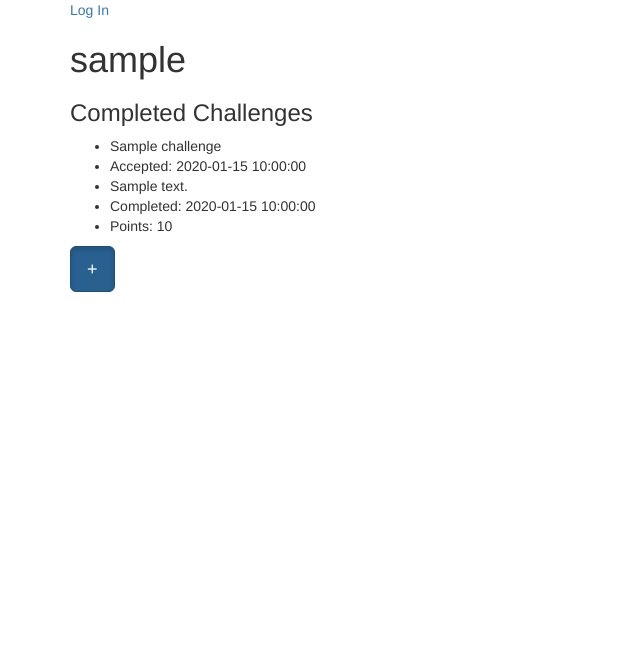
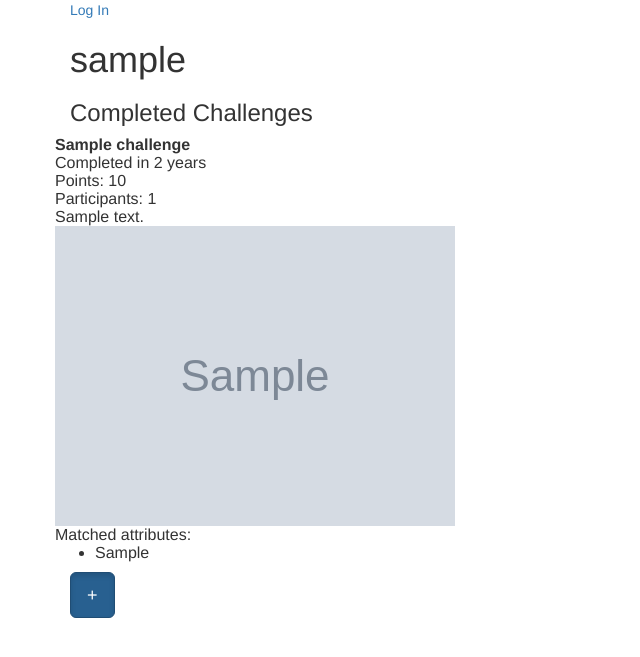
Before and after one commit to NatashaMitchko/nerve, a Flask app: a page that uses templates/base.html in a window 1280 px wide. Shown: the top 657 px of the page, without its empty margins (0-640 px from the left). Run offline with Flask 2, Linux system fonts and the light colour scheme; tables that the repository leaves empty hold one stand-in row (values such as "Sample post"); grey boxes marked "Sample" are stand-in pictures; some libraries are stand-ins or nearby versions.

Commit message:
Thursday morning check-in

```diff
--- a/server.py
+++ b/server.py
@@ -286,11 +286,12 @@ def remove_challenge():
     return ''
 
 def calculate_score(hits, difficulty, attempts):
-    """Calculates the score for a winning image"""
-    score = (10 * difficulty/attempts)*hits
+    """Calculates the score for a winning image
+    attempts +1 because this is called before attempt increment comitted to db"""
+    score = (10 * difficulty/(attempts+1))*hits
     return score
 
-def attempt_challenge(id, hits):
+def attempt_challenge(id, hits, filename):
     """Updates the UserChallenge record with additional details"""
     user =  session['user_id']
     update = UserChallenge.query.filter((UserChallenge.user_id==session['user_id'])&(UserChallenge.challenge_id==id)).first()
@@ -299,6 +300,8 @@ def attempt_challenge(id, hits):
         score = calculate_score(hits, difficulty, update.attempts)
         update.points_earned = score
         update.is_completed = True
+        update.image_path = filename
+        print filename +  ':filename'
         update.completed_timestamp = datetime.now()
     update.attempts += 1
     db.session.commit()
@@ -345,7 +348,7 @@ def complete_challenge(id):
                 print tag_list
                 hits = image_match(tag_list, winning_tags)
                 if hits != 0:
-                    user_challenge = attempt_challenge(id, hits)
+                    user_challenge = attempt_challenge(id, hits, filename)
                     save_winning_hits(tag_list, user_challenge.id)
                 return redirect('/complete/{}'.format(id))
             else:
@@ -355,12 +358,22 @@ def complete_challenge(id):
         to_complete = db.session.query(UserChallenge, Challenge).filter(UserChallenge.challenge_id==id).join(Challenge).first()
         return render_template('complete.html', challenge_info=to_complete)
 
+@app.route('/matched_attributes.json')
+def matched_attributes():
+    """Using challenge id and user_id from the session, get all attributes that
+    matched for that user to complete the challenge"""
+    user_challenge_id = request.args.get('user_challenge_id')
+    categories = UserChallengeCategory.query.filter(UserChallengeCategory.user_challenge_id==user_challenge_id).all()
+    winning_tags_to_display = [i.category.tag for i in categories]
+    dict = {}
+    for tag in winning_tags_to_display:
+        dict.setdefault(tag, 0)
+    return jsonify(dict)
+
 @app.route('/contact-me')
 def contact_me():
     """My profile page that shows how to get in contact with me"""
     return render_template('contact_me.html')
-
-
 
 
 if __name__ == "__main__":
--- a/static/main.js
+++ b/static/main.js
@@ -31,6 +31,26 @@
   };
 
   $('.time').each(humanizeTime);
+})();
+
+
+// Get matched tags (profile view)
+(function(){
+  function showAttributes(){
+    var that = this;
+    $.get('/matched_attributes.json', {'user_challenge_id':$(this).attr('data-challenge_id')},
+      function(result){
+        console.log(result);
+        $.each(result, function(key) {
+          console.log(key);
+          $(that).append('<li>' + key + '</li>');
+      });
+
+      }
+    );
+  };
+  $('.matched_attributes').each(showAttributes);
+
 })();
 
 
--- a/templates/base.html
+++ b/templates/base.html
@@ -2,6 +2,7 @@
 <head>
   <title>{% block title %}{% endblock %} </title>
   <script src="https://ajax.googleapis.com/ajax/libs/jquery/3.2.1/jquery.min.js"></script>
+  <script src="https://cdnjs.cloudflare.com/ajax/libs/Chart.js/2.5.0/Chart.bundle.js"></script>
   <link rel="stylesheet" href="https://maxcdn.bootstrapcdn.com/bootstrap/3.3.7/css/bootstrap.min.css" integrity="sha384-BVYiiSIFeK1dGmJRAkycuHAHRg32OmUcww7on3RYdg4Va+PmSTsz/K68vbdEjh4u" crossorigin="anonymous">
   <link rel="stylesheet" type="text/css" href="/static/main.css">
 </head>
--- a/templates/profile.html
+++ b/templates/profile.html
@@ -31,15 +31,33 @@
 
 <h3>Completed Challenges</h3>
 {% for i in info %}
-<ul>
   {% if i.UserChallenge.is_completed == True %}
-  <li>{{ i.Challenge.title }}</li>
-  <li>Accepted: {{ i.UserChallenge.accepted_timestamp }}</li>
-  <li> {{ i.Challenge.description }}</li>
-  <li>Completed: {{ i.UserChallenge.completed_timestamp }}</li>
-  <li>Points: {{ i.UserChallenge.points_earned }}</li>
+  <div class="row">
+    <table>
+      <tr>
+        <th>{{ i.Challenge.title }}</th>
+      </tr>
+      <tr>
+        <td>Completed <span class="time" data-timestamp="{{ i.UserChallenge.completed_timestamp }}"></span></td>
+      </tr>
+      <tr>
+        <td>Points: {{ i.UserChallenge.points_earned }}</td>
+      </tr>
+      <tr>
+        <td>Participants: <span class="num-players" data-challenge_id="{{ i.UserChallenge.id }}"></span></td>
+      </tr>
+      <tr>
+        <td>{{ i.Challenge.description }}</td>
+      </tr>
+      <tr>
+        <td><img src="/{{ i.UserChallenge.image_path }}"></td>
+      </tr>
+      <tr>
+        <td>Matched attributes: <ul class="matched_attributes" data-challenge_id="{{ i.Challenge.id }}"></ul></td>
+      </tr>
+    </table>
+  </div>
   {% endif %}
-</ul>
 {% endfor %}
 
 <a href="/challenges" class="btn btn-primary btn-lg active" role="button" aria-pressed="true">+</a>
```
Also changed, not shown: static/images/apple_logo.jpg (deleted), static/images/butter.png (deleted), static/images/cinnamon.jpeg (deleted), static/images/computer.jpg (deleted), static/images/currency.png (deleted).
